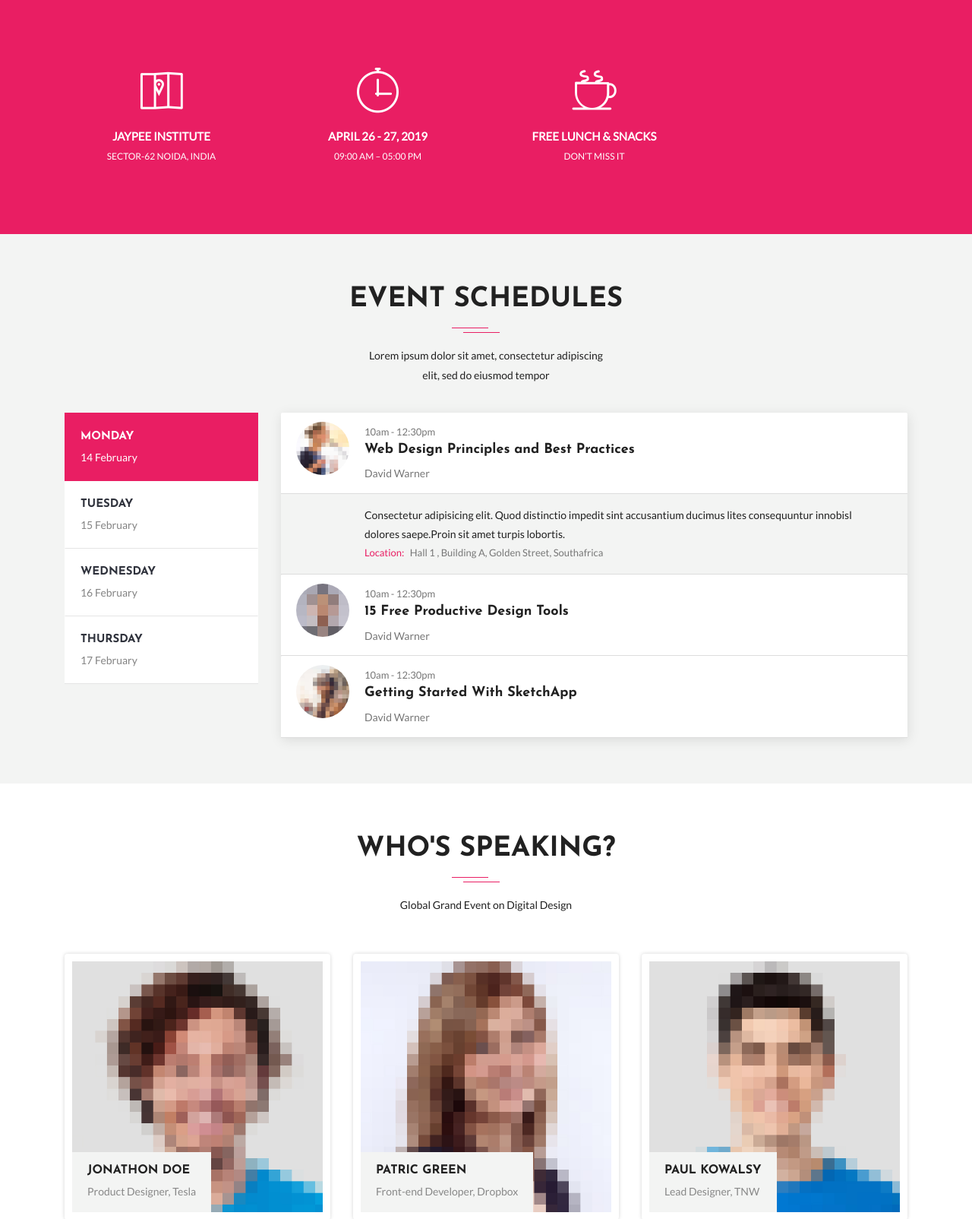
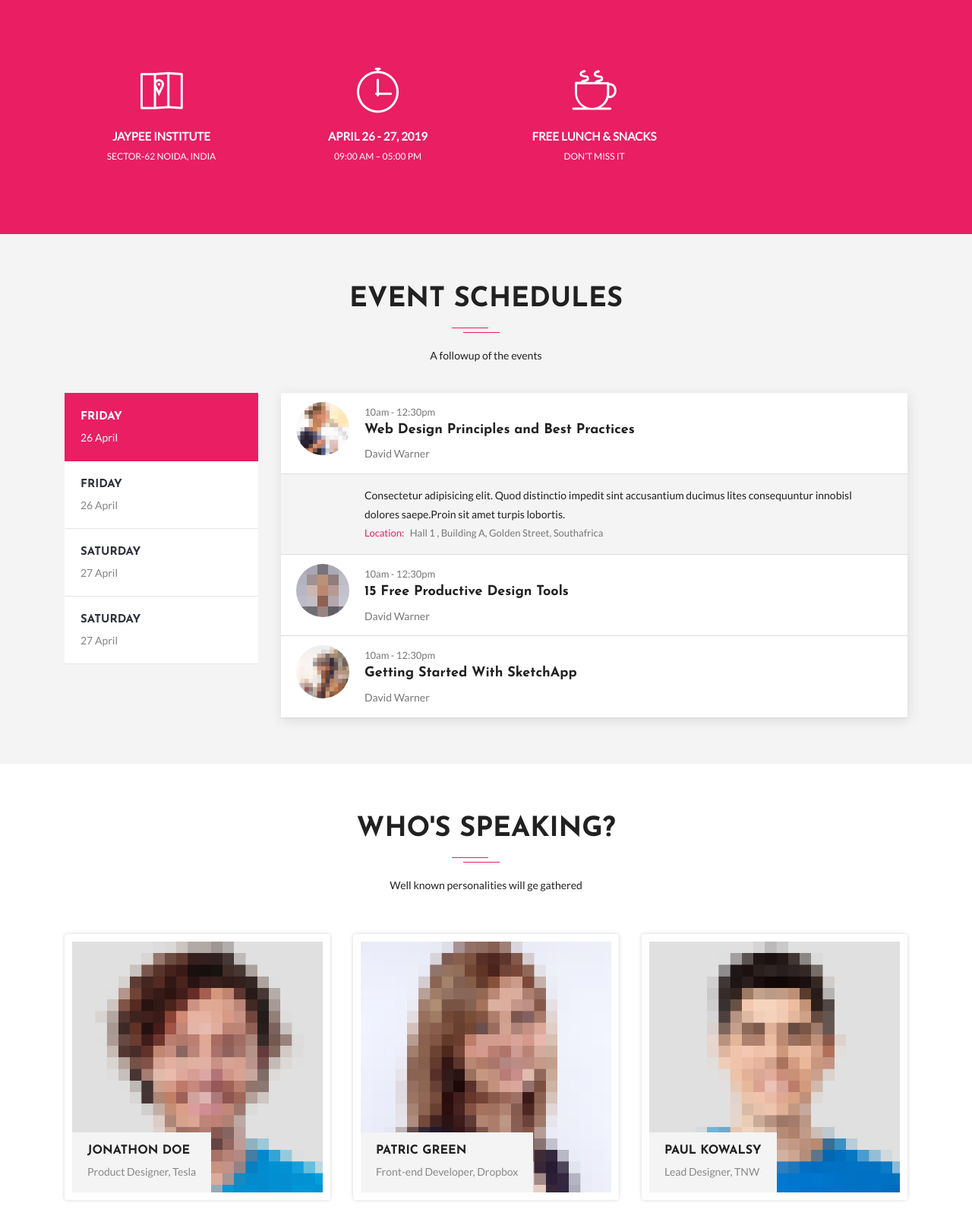
Before and after one commit to ayushnagar123/jiit-seminar-19, a PHP site: page / in a window 1280 px wide. Shown: the part 2419-4023 px from the top of the page at 76% size. Run offline with PHP 8.4, Linux system fonts and the light colour scheme; some libraries are stand-ins or nearby versions; some web fonts are replaced.

Commit message:
Update index.php

```diff
--- a/index.php
+++ b/index.php
@@ -320,7 +320,7 @@
           <div class="col-12">
             <div class="section-title-header text-center">
               <h1 class="section-title wow fadeInUp" data-wow-delay="0.2s">Event Schedules</h1>
-              <p class="wow fadeInDown" data-wow-delay="0.2s">Lorem ipsum dolor sit amet, consectetur adipiscing <br> elit, sed do eiusmod tempor</p>
+              <p class="wow fadeInDown" data-wow-delay="0.2s">A followup of the events</p>
             </div>
           </div>
         </div>
@@ -331,32 +331,32 @@
                 <li class="nav-item">
                   <a class="nav-link active" id="monday-tab" data-toggle="tab" href="#monday" role="tab" aria-controls="monday" aria-expanded="true">
                     <div class="item-text">
-                      <h4>Monday</h4>
-                      <h5>14 February</h5>
+                      <h4>Friday</h4>
+                      <h5>26 April</h5>
                     </div>
                   </a>
                 </li>
                 <li class="nav-item">
                   <a class="nav-link" id="tuesday-tab" data-toggle="tab" href="#tuesday" role="tab" aria-controls="tuesday">
                     <div class="item-text">
-                      <h4>Tuesday</h4>
-                      <h5>15 February</h5>
+                      <h4>Friday</h4>
+                      <h5>26 April</h5>
                     </div>
                   </a>
                 </li>
                 <li class="nav-item">
                   <a class="nav-link" id="wednesday-tab" data-toggle="tab" href="#wednesday" role="tab" aria-controls="wednesday">
                     <div class="item-text">
-                      <h4>Wednesday</h4>
-                      <h5>16 February</h5>
+                      <h4>Saturday</h4>
+                      <h5>27 April</h5>
                     </div>
                   </a>
                 </li>
                 <li class="nav-item">
                   <a class="nav-link" id="thursday-tab" data-toggle="tab" href="#thursday" role="tab" aria-controls="thursday">
                     <div class="item-text">
-                      <h4>Thursday</h4>
-                      <h5>17 February</h5>
+                      <h4>Saturday</h4>
+                      <h5>27 April</h5>
                     </div>
                   </a>
                 </li>
@@ -679,7 +679,7 @@
           <div class="col-12">
             <div class="section-title-header text-center">
               <h1 class="section-title wow fadeInUp" data-wow-delay="0.2s">Who's Speaking?</h1>
-              <p class="wow fadeInDown" data-wow-delay="0.2s">Global Grand Event on Digital Design</p>
+              <p class="wow fadeInDown" data-wow-delay="0.2s">Well known personalities will ge gathered</p>
             </div>
           </div>
         </div>
```
